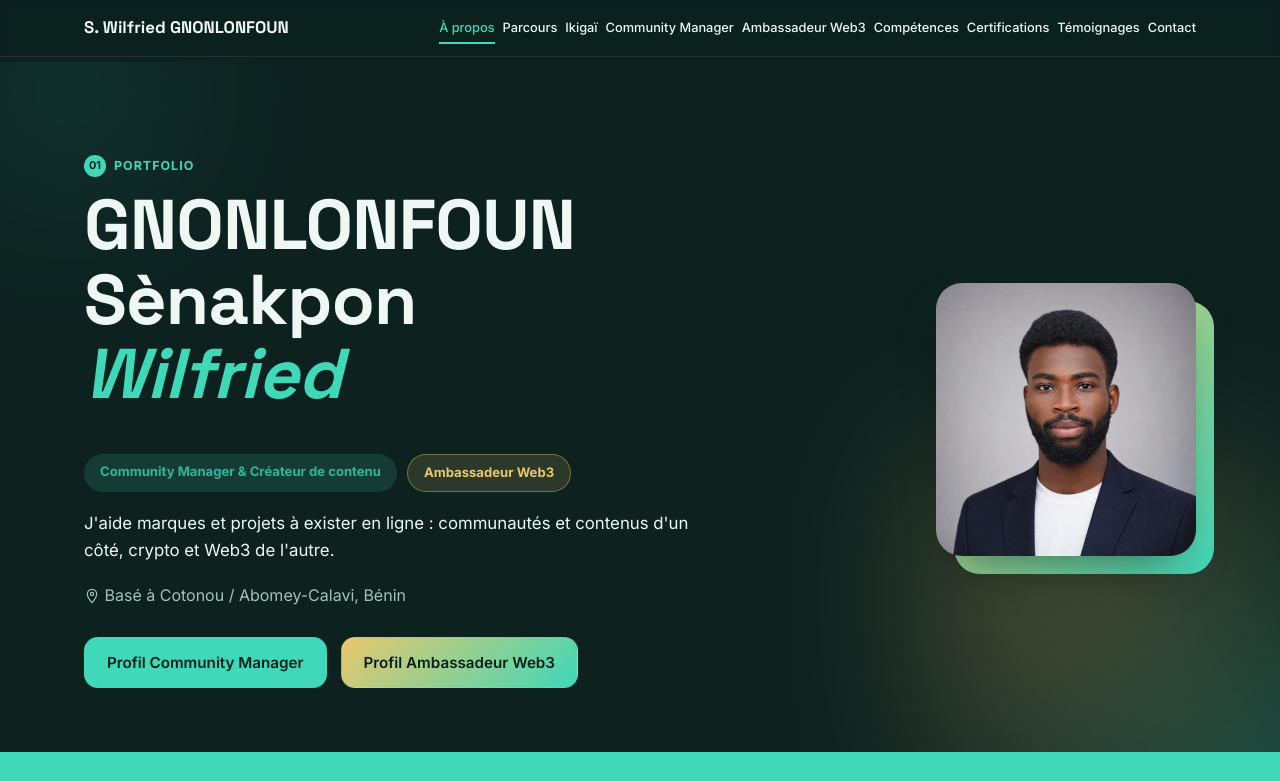
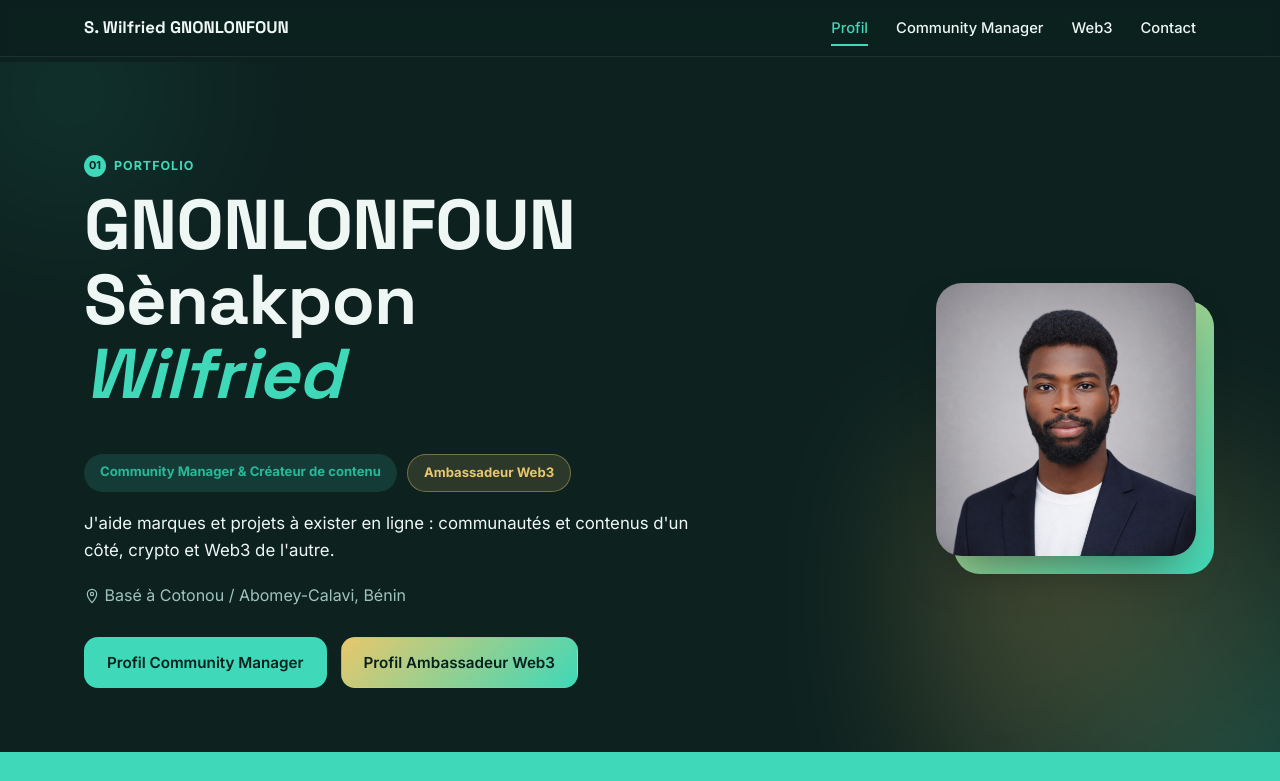
Before and after one commit to gnonlonfounwilfried9-dotcom/portfolio, a plain HTML site: page index.html in a window 1280 px wide. Shown: the top 781 px of the page. Drawn offline with Linux system fonts and the light colour scheme.

Commit message:
Simplify header nav to 4 links
Co-Authored-By: Claude Sonnet 5 <noreply@anthropic.com>

```diff
--- a/index.html
+++ b/index.html
@@ -42,14 +42,9 @@
       <span></span><span></span><span></span>
     </button>
     <nav class="main-nav" id="mainNav">
-      <a href="#a-propos">À propos</a>
-      <a href="#parcours">Parcours</a>
-      <a href="#ikigai">Ikigaï</a>
+      <a href="#a-propos">Profil</a>
       <a href="#community-manager">Community Manager</a>
-      <a href="#ambassadeur-web3">Ambassadeur Web3</a>
-      <a href="#competences">Compétences</a>
-      <a href="#certifications">Certifications</a>
-      <a href="#temoignages">Témoignages</a>
+      <a href="#ambassadeur-web3">Web3</a>
       <a href="#contact">Contact</a>
     </nav>
   </div>
--- a/style.css
+++ b/style.css
@@ -171,14 +171,14 @@ body { counter-reset: section-counter 0; }
 
 .main-nav {
   display: flex;
-  gap: 8px;
+  gap: 28px;
   flex-wrap: wrap;
 }
 
 .main-nav a {
   text-decoration: none;
   color: var(--text);
-  font-size: 0.8rem;
+  font-size: 0.92rem;
   font-weight: 500;
   white-space: nowrap;
 }
```
